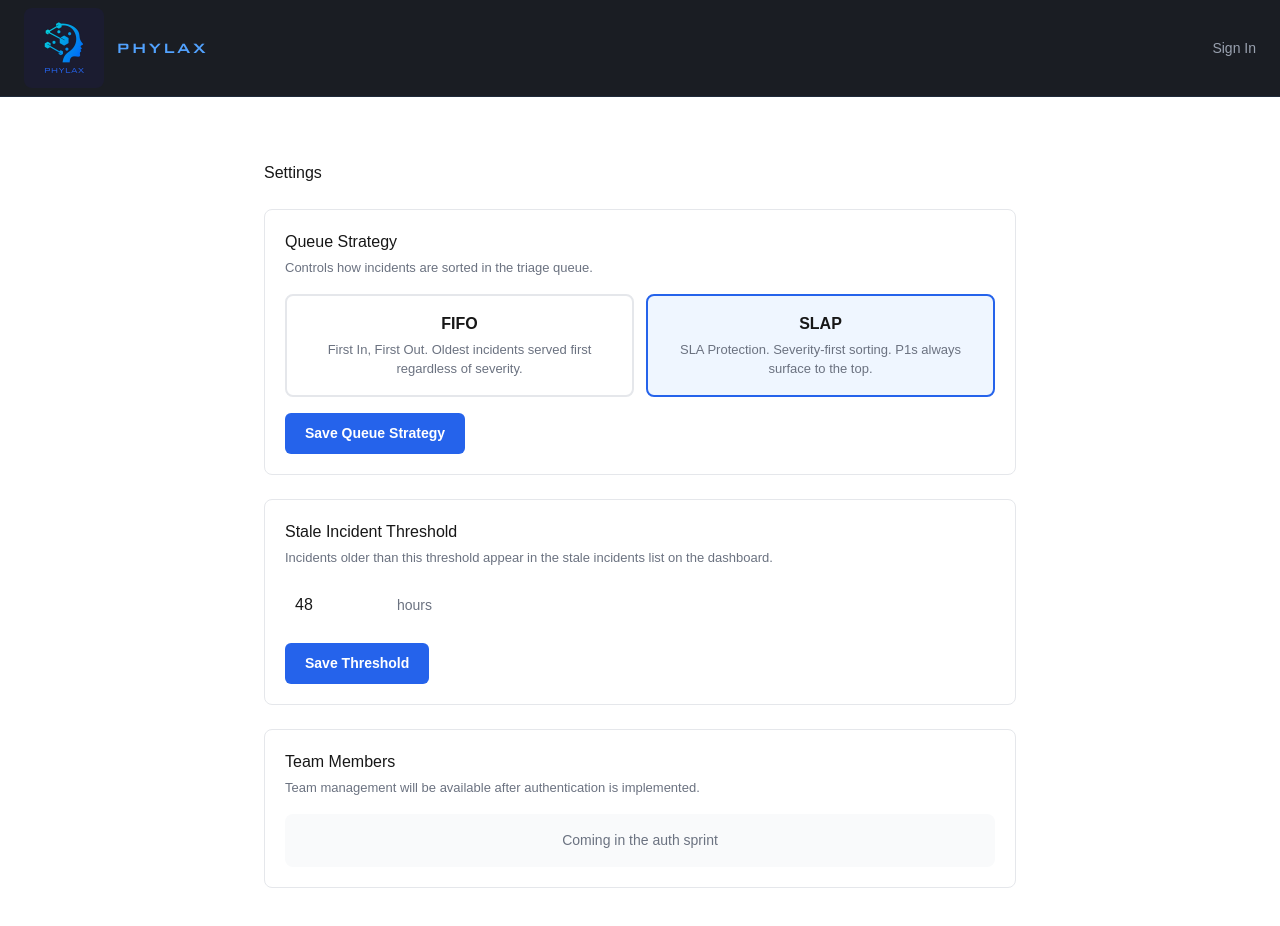
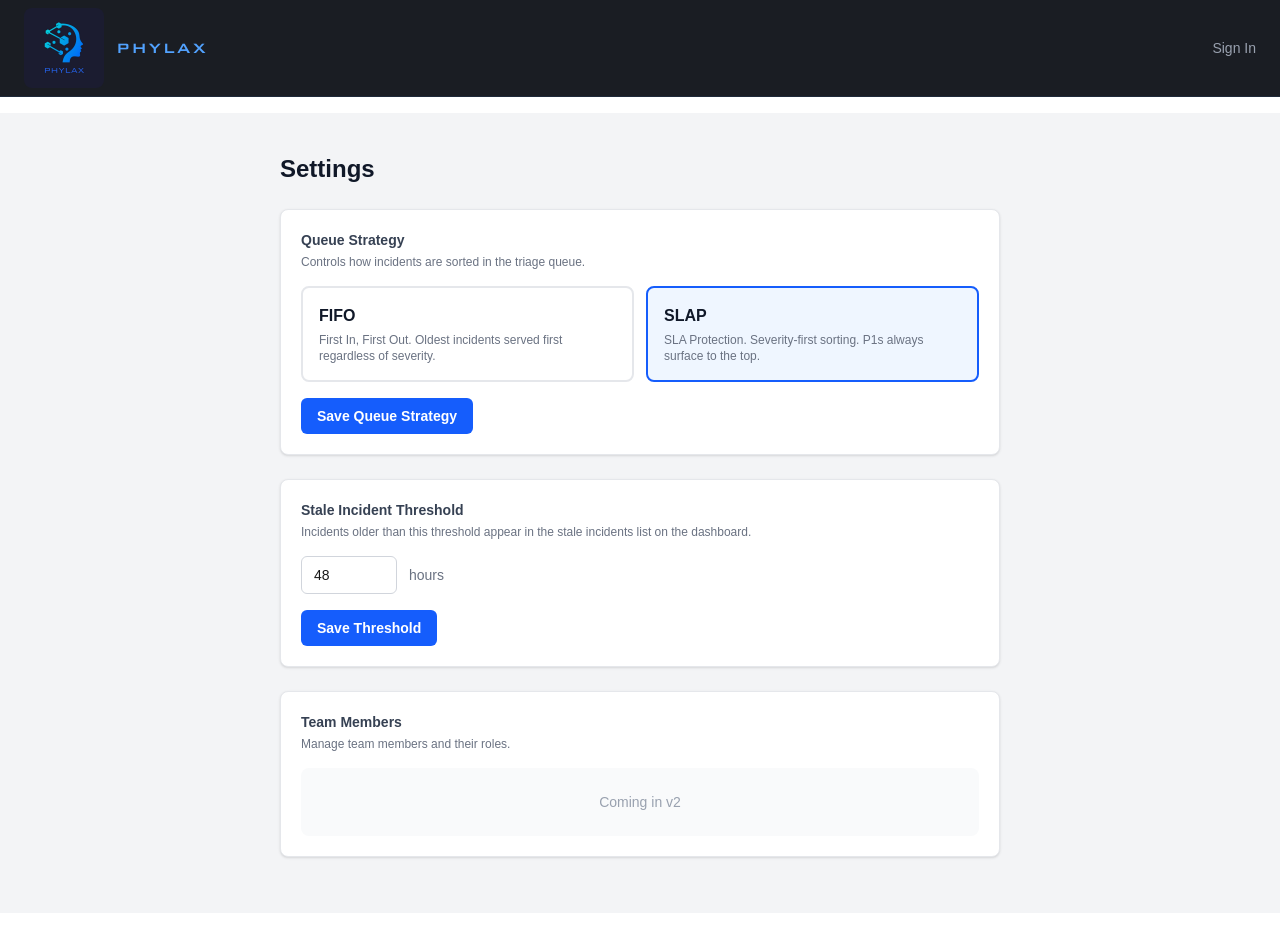
Before and after one commit to Lakonas/Phylax, a Next.js app: page /settings in a window 1280 px wide. Shown: the top 926 px of the page. Built offline with nearby package versions, Linux system fonts and the light colour scheme; no server answers.

Commit message:
style: tailwind settings page with strategy toggle cards and threshold input

```diff
--- a/src/app/settings/page.tsx
+++ b/src/app/settings/page.tsx
@@ -3,6 +3,12 @@
 import { useState, useEffect } from 'react';
 import { authFetch } from '@/lib/api';
 
+/**
+ * Settings page — admin only
+ * Configures queue strategy (FIFO/SLAP) and stale incident threshold
+ * Reads current values from settings table on mount
+ * Team management placeholder for future sprint
+ */
 export default function SettingsPage() {
   const [queueStrategy, setQueueStrategy] = useState('slap');
   const [staleThreshold, setStaleThreshold] = useState('48');
@@ -51,62 +57,51 @@ export default function SettingsPage() {
 
   if (loading) {
     return (
-      <div style={{ maxWidth: 800, margin: '40px auto', padding: 24 }}>
-        <h1>Settings</h1>
-        <p>Loading...</p>
+      <div className="min-h-screen bg-gray-100">
+        <div className="max-w-3xl mx-auto px-6 py-10">
+          <h1 className="text-2xl font-bold text-gray-900">Settings</h1>
+          <p className="text-sm text-gray-500 mt-4">Loading...</p>
+        </div>
       </div>
     );
   }
 
   return (
-    <div style={{ maxWidth: 800, margin: '40px auto', padding: 24 }}>
-      <h1 style={{ marginBottom: 24 }}>Settings</h1>
+    <div className="min-h-screen bg-gray-100">
+      <div className="max-w-3xl mx-auto px-6 py-10">
 
+        <h1 className="text-2xl font-bold text-gray-900 mb-6">Settings</h1>
+
+        {/* Save confirmation toast */}
         {message && (
-        <div style={{
-          padding: 12, marginBottom: 16, borderRadius: 8,
-          backgroundColor: message === 'Setting saved' ? '#f0fdf4' : '#fef2f2',
-          border: `1px solid ${message === 'Setting saved' ? '#86efac' : '#fca5a5'}`,
-          color: message === 'Setting saved' ? '#166534' : '#991b1b',
-          fontSize: 14,
-        }}>
+          <div className={`p-3 mb-4 rounded-lg text-sm ${message === 'Setting saved' ? 'bg-green-50 border border-green-200 text-green-800' : 'bg-red-50 border border-red-200 text-red-800'}`}>
             {message}
           </div>
         )}
 
-      <div style={{
-        padding: 20, marginBottom: 24, borderRadius: 8,
-        border: '1px solid #e5e7eb', backgroundColor: '#ffffff',
-      }}>
-        <h3 style={{ fontSize: 16, marginBottom: 4 }}>Queue Strategy</h3>
-        <p style={{ fontSize: 13, color: '#6b7280', marginBottom: 16 }}>
+        {/* Queue strategy — FIFO vs SLAP toggle cards */}
+        <div className="bg-white rounded-lg border border-gray-200 p-5 mb-6 shadow-sm">
+          <h3 className="text-sm font-semibold text-gray-700 mb-1">Queue Strategy</h3>
+          <p className="text-xs text-gray-500 mb-4">
             Controls how incidents are sorted in the triage queue.
           </p>
 
-        <div style={{ display: 'flex', gap: 12, marginBottom: 16 }}>
+          <div className="flex gap-3 mb-4">
             <button
               onClick={() => setQueueStrategy('fifo')}
-            style={{
-              flex: 1, padding: 16, borderRadius: 8, cursor: 'pointer',
-              border: `2px solid ${queueStrategy === 'fifo' ? '#2563eb' : '#e5e7eb'}`,
-              backgroundColor: queueStrategy === 'fifo' ? '#eff6ff' : '#ffffff',
-            }}
+              className={`flex-1 p-4 rounded-lg cursor-pointer text-left transition-colors border-2 ${queueStrategy === 'fifo' ? 'border-blue-600 bg-blue-50' : 'border-gray-200 bg-white hover:border-gray-300'}`}
             >
-            <div style={{ fontWeight: 700, fontSize: 16, marginBottom: 4 }}>FIFO</div>
-            <div style={{ fontSize: 13, color: '#6b7280' }}>
+              <div className="font-bold text-gray-900 mb-1">FIFO</div>
+              <div className="text-xs text-gray-500">
                 First In, First Out. Oldest incidents served first regardless of severity.
               </div>
             </button>
             <button
               onClick={() => setQueueStrategy('slap')}
-            style={{
-              flex: 1, padding: 16, borderRadius: 8, cursor: 'pointer',
-              border: `2px solid ${queueStrategy === 'slap' ? '#2563eb' : '#e5e7eb'}`,
-              backgroundColor: queueStrategy === 'slap' ? '#eff6ff' : '#ffffff',
-            }}
+              className={`flex-1 p-4 rounded-lg cursor-pointer text-left transition-colors border-2 ${queueStrategy === 'slap' ? 'border-blue-600 bg-blue-50' : 'border-gray-200 bg-white hover:border-gray-300'}`}
             >
-            <div style={{ fontWeight: 700, fontSize: 16, marginBottom: 4 }}>SLAP</div>
-            <div style={{ fontSize: 13, color: '#6b7280' }}>
+              <div className="font-bold text-gray-900 mb-1">SLAP</div>
+              <div className="text-xs text-gray-500">
                 SLA Protection. Severity-first sorting. P1s always surface to the top.
               </div>
             </button>
@@ -115,66 +110,51 @@ export default function SettingsPage() {
           <button
             onClick={() => handleSave('queue_strategy', queueStrategy)}
             disabled={saving}
-          style={{
-            padding: '10px 20px', fontSize: 14, fontWeight: 600,
-            cursor: saving ? 'not-allowed' : 'pointer',
-            borderRadius: 6, border: 'none',
-            backgroundColor: '#2563eb', color: 'white',
-          }}
+            className="px-4 py-2 bg-blue-600 hover:bg-blue-700 text-white text-sm font-semibold rounded-md transition-colors disabled:opacity-50 disabled:cursor-not-allowed"
           >
             {saving ? 'Saving...' : 'Save Queue Strategy'}
           </button>
         </div>
 
-      <div style={{
-        padding: 20, marginBottom: 24, borderRadius: 8,
-        border: '1px solid #e5e7eb', backgroundColor: '#ffffff',
-      }}>
-        <h3 style={{ fontSize: 16, marginBottom: 4 }}>Stale Incident Threshold</h3>
-        <p style={{ fontSize: 13, color: '#6b7280', marginBottom: 16 }}>
+        {/* Stale threshold — configurable hours */}
+        <div className="bg-white rounded-lg border border-gray-200 p-5 mb-6 shadow-sm">
+          <h3 className="text-sm font-semibold text-gray-700 mb-1">Stale Incident Threshold</h3>
+          <p className="text-xs text-gray-500 mb-4">
             Incidents older than this threshold appear in the stale incidents list on the dashboard.
           </p>
 
-        <div style={{ display: 'flex', gap: 12, alignItems: 'center', marginBottom: 16 }}>
+          <div className="flex gap-3 items-center mb-4">
             <input
               type="number"
               value={staleThreshold}
               onChange={(e) => setStaleThreshold(e.target.value)}
               min="1"
               max="720"
-            style={{ width: 100, padding: 10, fontSize: 16 }}
+              className="w-24 px-3 py-2 border border-gray-300 rounded-md text-sm focus:outline-none focus:ring-2 focus:ring-blue-500 focus:border-transparent"
             />
-          <span style={{ fontSize: 14, color: '#6b7280' }}>hours</span>
+            <span className="text-sm text-gray-500">hours</span>
           </div>
 
           <button
             onClick={() => handleSave('stale_threshold_hours', staleThreshold)}
             disabled={saving}
-          style={{
-            padding: '10px 20px', fontSize: 14, fontWeight: 600,
-            cursor: saving ? 'not-allowed' : 'pointer',
-            borderRadius: 6, border: 'none',
-            backgroundColor: '#2563eb', color: 'white',
-          }}
+            className="px-4 py-2 bg-blue-600 hover:bg-blue-700 text-white text-sm font-semibold rounded-md transition-colors disabled:opacity-50 disabled:cursor-not-allowed"
           >
             {saving ? 'Saving...' : 'Save Threshold'}
           </button>
         </div>
 
-      <div style={{
-        padding: 20, borderRadius: 8,
-        border: '1px solid #e5e7eb', backgroundColor: '#ffffff',
-      }}>
-        <h3 style={{ fontSize: 16, marginBottom: 4 }}>Team Members</h3>
-        <p style={{ fontSize: 13, color: '#6b7280', marginBottom: 16 }}>
-          Team management will be available after authentication is implemented.
+        {/* Team members — placeholder for post-auth feature */}
+        <div className="bg-white rounded-lg border border-gray-200 p-5 shadow-sm">
+          <h3 className="text-sm font-semibold text-gray-700 mb-1">Team Members</h3>
+          <p className="text-xs text-gray-500 mb-4">
+            Manage team members and their roles.
           </p>
-        <div style={{
-          padding: 16, borderRadius: 8, backgroundColor: '#f9fafb',
-          fontSize: 14, color: '#6b7280', textAlign: 'center',
-        }}>
-          Coming in the auth sprint
+          <div className="py-6 rounded-lg bg-gray-50 text-center text-sm text-gray-400">
+            Coming in v2
           </div>
+        </div>
+
       </div>
     </div>
   );
```
Lines whose indentation alone changed are shown as unchanged.
